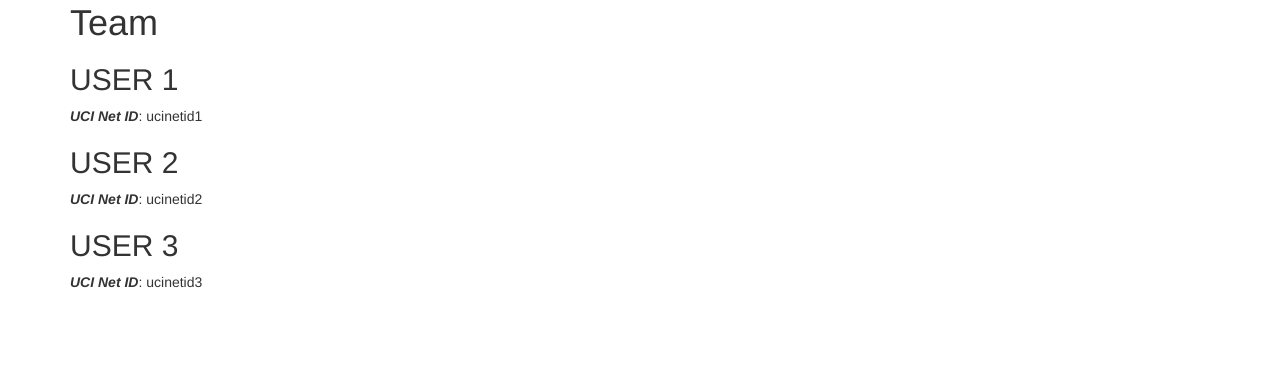
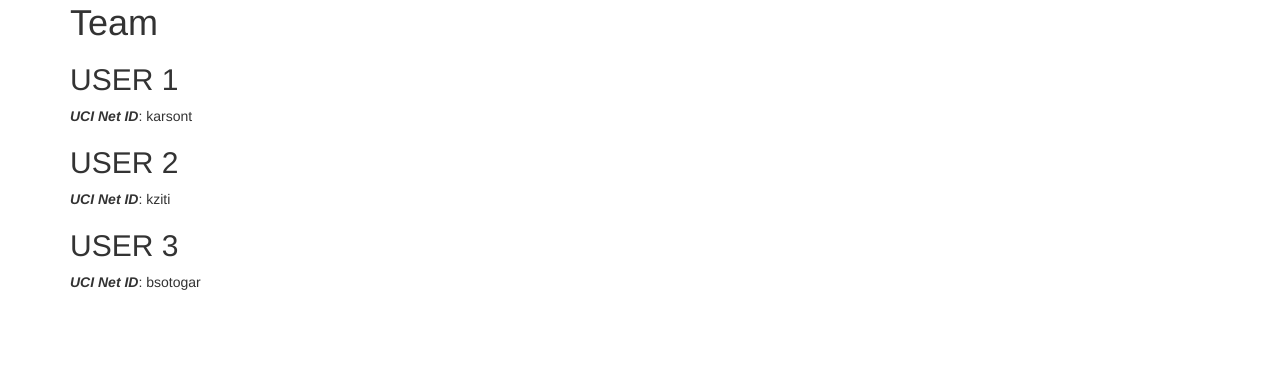
Before and after one commit to TheYeetMeister/Gnohms, a Jekyll site: the page built from docs/team.md, in a window 1280 px wide. Shown: the part 170-549 px from the top of the page. Built offline with Jekyll 4.4.1, drawn with Linux system fonts in a browser that asks for light colours.

Commit message:
add uci net ids in team.md

```diff
--- a/docs/team.md
+++ b/docs/team.md
@@ -7,10 +7,10 @@
 
 
 ## USER 1
-***UCI Net ID***: ucinetid1
+***UCI Net ID***: karsont
 
 ## USER 2
-***UCI Net ID***: ucinetid2
+***UCI Net ID***: kziti
 
 ## USER 3
-***UCI Net ID***: ucinetid3
+***UCI Net ID***: bsotogar
```
Also changed, not shown: docs/index.md (+1 -1 lines).
